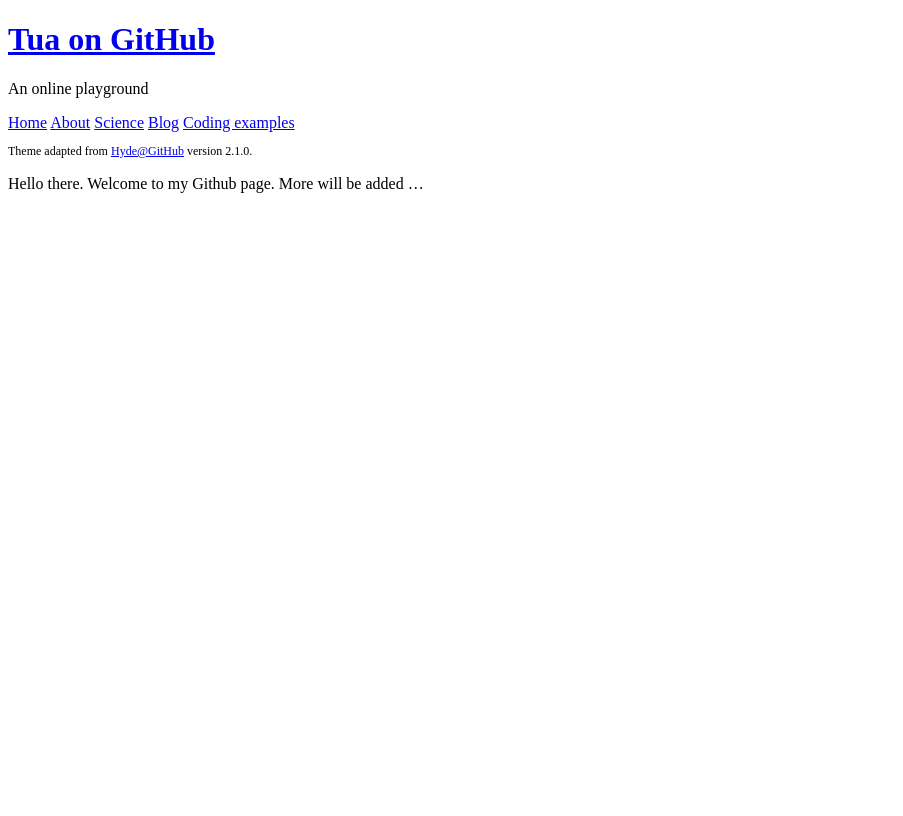
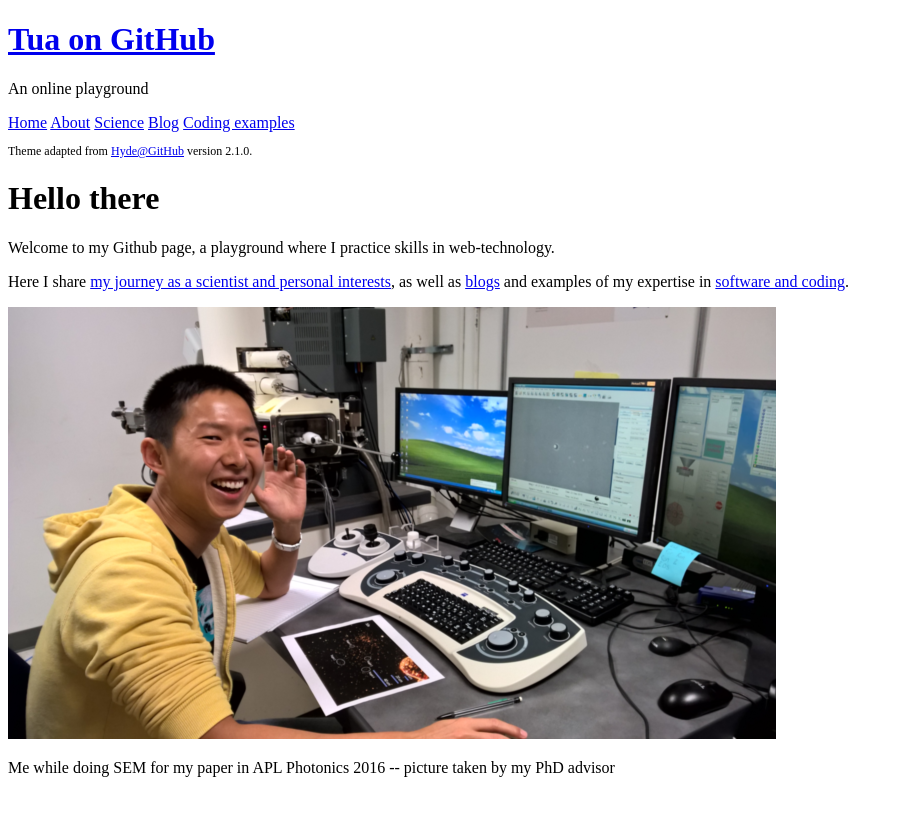
Before and after one commit to clumdee/clumdee.github.io_hyde, a Jekyll site: the page built from index.md, in a window 1280 px wide. Shown: the top 816 px of the page, without its empty margins (0-903 px from the left). Built offline with Jekyll 4.4.1, drawn with Linux system fonts in a browser that asks for light colours.

Commit message:
Add blog entries, home's text, link icons

```diff
--- a/_includes/head.html
+++ b/_includes/head.html
@@ -18,6 +18,7 @@
   <link rel="stylesheet" href="{{ site.baseurl }}public/css/poole.css">
   <link rel="stylesheet" href="{{ site.baseurl }}public/css/syntax.css">
   <link rel="stylesheet" href="{{ site.baseurl }}public/css/hyde.css">
+  <link rel="stylesheet" href="{{ site.baseurl }}public/css/imageAdjust.css">
   <link rel="stylesheet" href="http://fonts.googleapis.com/css?family=PT+Sans:400,400italic,700|Abril+Fatface">
 
   <!-- Icons -->
--- /dev/null
+++ b/_includes/image.html
@@ -0,0 +1,22 @@
+<!-- Display Image caption in Posts on Jekyll blogs -->
+<!-- based on https://superdevresources.com/image-caption-jekyll/ -->
+
+<!-- _includes/image.html -->
+<div class="image-wrapper" >
+
+    {% if include.url %}
+    <a href="{{ include.url }}" title="{{ include.title }}" target="_blank">
+    {% endif %}
+
+    <img src="{{ site.url }}/{{ include.img }}" alt="{{ include.title }}"/>
+    <!-- <img src="{{ include.img }}" alt="{{ include.title }}"/> -->
+
+    {% if include.url %}
+    </a>
+    {% endif %}
+
+    {% if include.caption %}
+        <p class="image-caption">{{ include.caption }}</p>
+    {% endif %}
+
+</div>
--- a/index.md
+++ b/index.md
@@ -3,4 +3,14 @@
 title: Home
 ---
 
-Hello there. Welcome to my Github page. More will be added ...
+# Hello there
+
+Welcome to my Github page, a playground where I practice skills in web-technology.
+
+Here I share [my journey as a scientist and personal interests]({{ site.url }}/about), as well as [blogs]({{ site.url }}/blog) and examples of my expertise in [software and coding]({{ site.url}}/codes ).
+
+{% include image.html
+  img='pics/Me_doing_SEM.png'
+  title='Me doing SEM'
+  caption='Me while doing SEM for my paper in APL Photonics 2016 -- picture taken by my PhD advisor'
+%}
```
Also changed, not shown: _posts/2015-09-29-becoming-a-good-storyteller.md (added, +29 -0 lines), _posts/2015-10-09-what's-your-personality-type.md (added, +74 -0 lines), about/index.md (+6 -4 lines), codes/index.md (+1 -1 lines), public/css/imageAdjust.css (added, +16 -0 lines), science/index.md (+7 -1 lines), pics/Me_doing_SEM.png (added), pics/Millais_Boyhood_of_Raleigh.jpg (added), pics/MyersBriggsTypes.png (added), pics/book.svg (added), pics/google.svg (added), pics/letter.svg (added), pics/linkedin.svg (added), pics/tshirt_thinking_wait.jpg (added), 2 other files.
